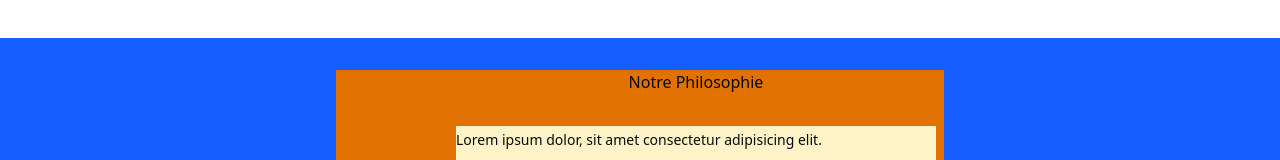
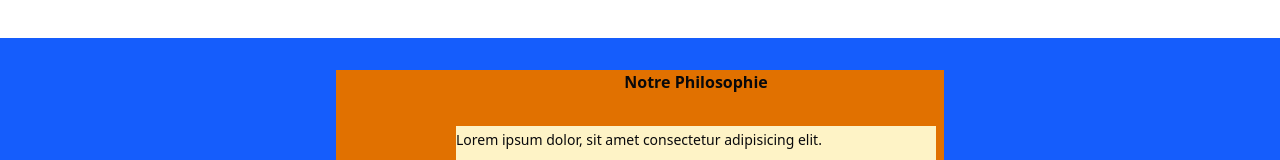
Before and after one commit to MikeZuck1/restaurant, a Next.js app: page / in a window 1280 px wide. Shown: the part 578-738 px from the top of the page. Built offline with nearby package versions, Linux system fonts and the light colour scheme.

Commit message:
add class on title + font-bold.

```diff
--- a/app/history/page.tsx
+++ b/app/history/page.tsx
@@ -9,7 +9,7 @@ export default function History() {
             <h1>Photo</h1>
           </div>
           <div className="flex flex-col items-center justify-center bg-amber-600 px-[10rem] w-[31rem]">
-            <h1 className="">Notre Philosophie</h1>
+            <h1 className="font-bold">Notre Philosophie</h1>
             <p className="mt-[2rem] bg-amber-100 w-[30rem] text-sm/7">
               Lorem ipsum dolor, sit amet consectetur adipisicing elit. <br />{" "}
               Fugit possimus molestiae autem consequuntur culpa quos aliquid
```
